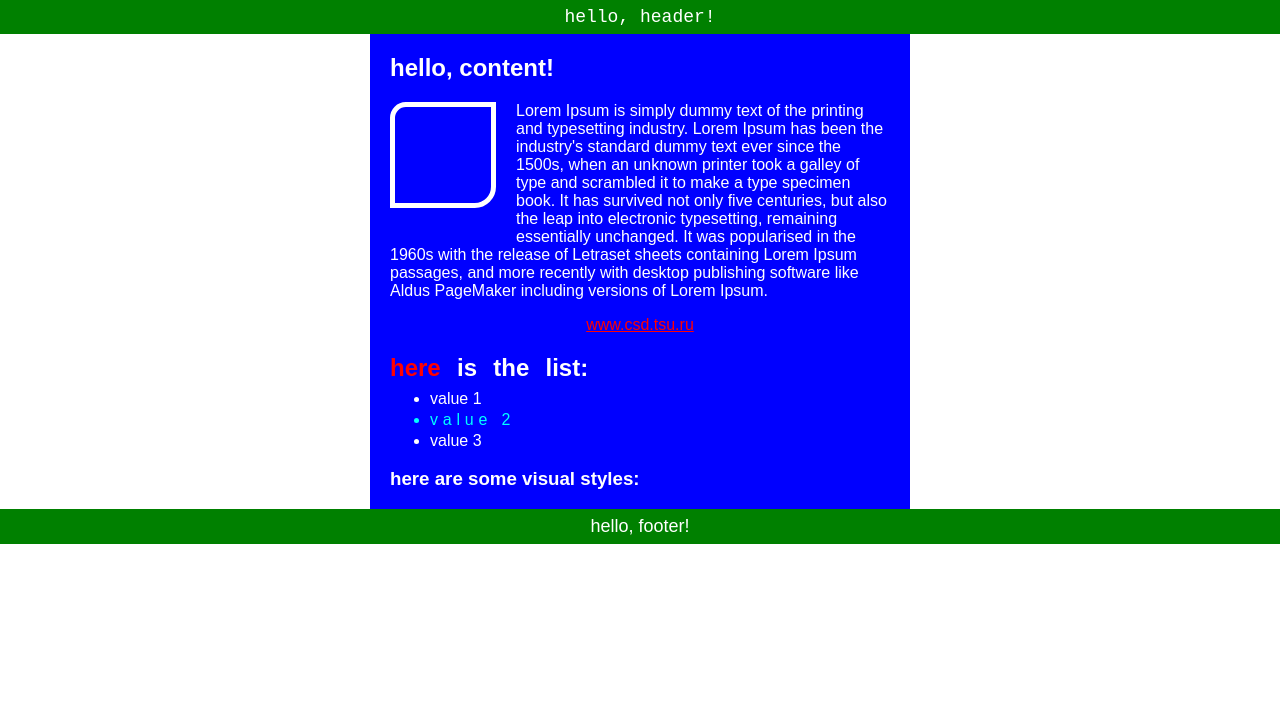
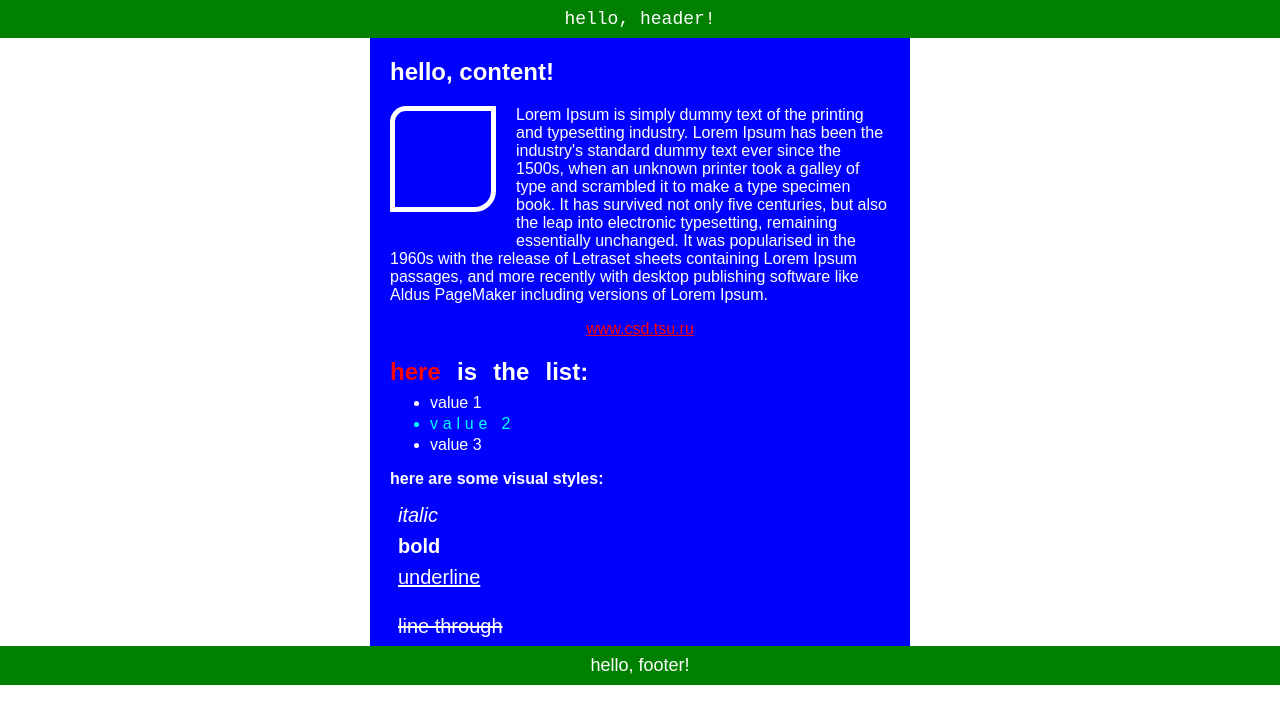
Before and after one commit to dweller4085/932020.biryukov.mark.labs, a plain HTML site: page lab1/index.html in a window 1280 px wide. Drawn offline with Linux system fonts and the light colour scheme.

Commit message:
made the vis styles

```diff
--- a/lab1/index.html
+++ b/lab1/index.html
@@ -32,7 +32,11 @@
             </ul>
         </div>
         <div id='vis_styles'>
-            <h3 style='font-weight: bold'>here are some visual styles:</h3>
+            <h3 style='font-weight: bold; font-size: 1em'>here are some visual styles:</h3>
+            <p><i>italic</i></p>
+            <p><b>bold</b></p>
+            <p><u>underline</u></p>
+            <p style='margin-top: 1.33em'><del>line through</del></p>
         </div>
         <div id='table_and_icon'>
 
--- a/lab1/style.css
+++ b/lab1/style.css
@@ -1,6 +1,13 @@
-li:not(:last-child) {
+ul > li:not(:last-child) {
    margin-bottom: 3px;
 }
+
+#vis_styles > p {
+    font-size: 20px;
+    margin: .4em;
+}
+
+
 
 html * {
     font-family: arial;
@@ -19,7 +26,7 @@ main {
 header {
     background-color: green;
     text-align: center;
-    padding: 7px;
+    padding: 9px;
     margin: auto;
     font-size: 18px;
     font-family: 'courier new';
@@ -28,7 +35,7 @@ header {
 footer {
     background-color: green;
     text-align: center;
-    padding: 7px;
+    padding: 9px;
     margin: auto;
     font-size: 18px;
 }
```
